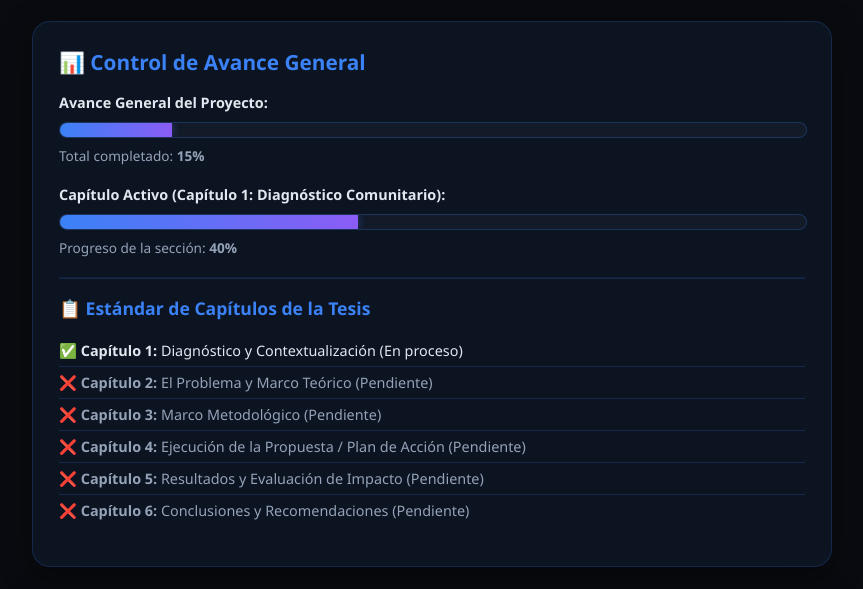
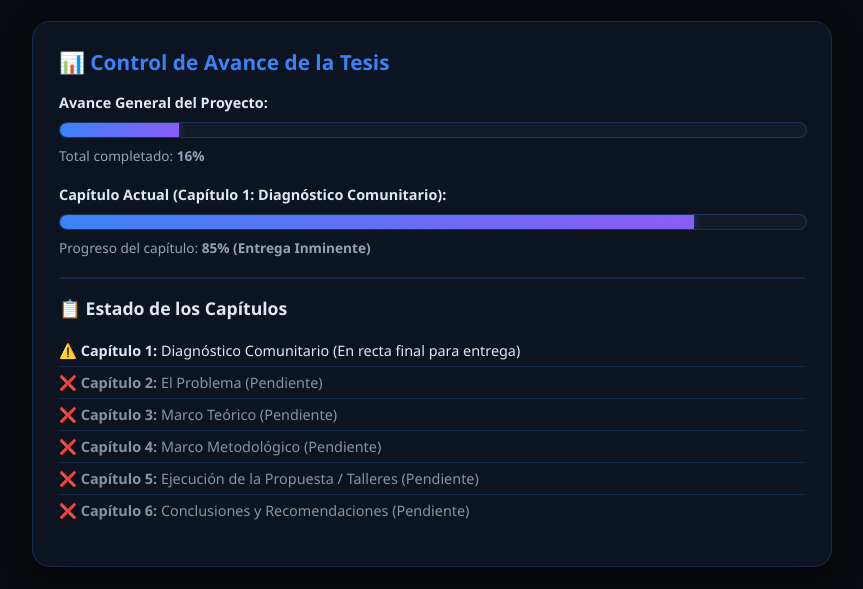
Before and after one commit to victorrios2010s15-cmyk/5toa-o, a plain HTML site: page tesis.html in a window 1280 px wide. Shown: the part 170-759 px from the top of the page, without its empty margins (208-1071 px from the left). Drawn offline with Linux system fonts and the light colour scheme.

Commit message:
Update tesis.html

```diff
--- a/tesis.html
+++ b/tesis.html
@@ -19,32 +19,32 @@
 
 <!-- 1. BARRAS DE PROGRESO (GENERAL Y POR CAPÍTULO) -->
   <section class="card">
-    <h2>📊 Control de Avance General</h2>
+    <h2>📊 Control de Avance de la Tesis</h2>
 
     <!-- Barra 1: Avance General de la Tesis -->
     <p style="margin-bottom: 5px; font-size: 0.9em;"><strong>Avance General del Proyecto:</strong></p>
     <div class="progress-container">
-      <div class="progress-bar" id="progressBarGeneral" style="width: 15%;"></div>
+      <div class="progress-bar" id="progressBarGeneral" style="width: 16%;"></div>
     </div>
-    <p class="progress-text" style="margin-bottom: 20px;">Total completado: <strong id="progressTextGeneral">15%</strong></p>
+    <p class="progress-text" style="margin-bottom: 20px;">Total completado: <strong id="progressTextGeneral">16%</strong></p>
 
     <!-- Barra 2: Avance del Capítulo Actual -->
-    <p style="margin-bottom: 5px; font-size: 0.9em;"><strong>Capítulo Activo (Capítulo 1: Diagnóstico Comunitario):</strong></p>
+    <p style="margin-bottom: 5px; font-size: 0.9em;"><strong>Capítulo Actual (Capítulo 1: Diagnóstico Comunitario):</strong></p>
     <div class="progress-container">
-      <div class="progress-bar" id="progressBarCapitulo" style="width: 40%; background: linear-gradient(90deg, #3b82f6, #8b5cf6);"></div>
+      <div class="progress-bar" id="progressBarCapitulo" style="width: 85%; background: linear-gradient(90deg, #3b82f6, #8b5cf6);"></div>
     </div>
-    <p class="progress-text" style="margin-bottom: 20px;">Progreso de la sección: <strong id="progressTextCapitulo">40%</strong></p>
+    <p class="progress-text" style="margin-bottom: 20px;">Progreso del capítulo: <strong id="progressTextCapitulo">85% (Entrega Inminente)</strong></p>
 
     <!-- Listado de Capítulos (Checklist de Estado) -->
     <hr style="border-color: var(--border-color); margin: 15px 0;">
-    <h3 style="font-size: 1.1em; color: var(--accent-blue); margin-bottom: 10px;">📋 Estándar de Capítulos de la Tesis</h3>
+    <h3 style="font-size: 1.1em; color: var(--accent-neon); margin-bottom: 10px;">📋 Estado de los Capítulos</h3>
     <ul style="list-style: none; padding: 0; font-size: 0.9em;">
-      <li style="padding: 6px 0; border-bottom: 1px solid var(--border-color);">✅ <strong>Capítulo 1:</strong> Diagnóstico y Contextualización (En proceso)</li>
-      <li style="padding: 6px 0; border-bottom: 1px solid var(--border-color); color: #94a3b8;">❌ <strong>Capítulo 2:</strong> El Problema y Marco Teórico (Pendiente)</li>
-      <li style="padding: 6px 0; border-bottom: 1px solid var(--border-color); color: #94a3b8;">❌ <strong>Capítulo 3:</strong> Marco Metodológico (Pendiente)</li>
-      <li style="padding: 6px 0; border-bottom: 1px solid var(--border-color); color: #94a3b8;">❌ <strong>Capítulo 4:</strong> Ejecución de la Propuesta / Plan de Acción (Pendiente)</li>
-      <li style="padding: 6px 0; border-bottom: 1px solid var(--border-color); color: #94a3b8;">❌ <strong>Capítulo 5:</strong> Resultados y Evaluación de Impacto (Pendiente)</li>
-      <li style="padding: 6px 0; color: #94a3b8;">❌ <strong>Capítulo 6:</strong> Conclusiones y Recomendaciones (Pendiente)</li>
+      <li style="padding: 6px 0; border-bottom: 1px solid var(--border-color);">⚠️ <strong>Capítulo 1:</strong> Diagnóstico Comunitario (En recta final para entrega)</li>
+      <li style="padding: 6px 0; border-bottom: 1px solid var(--border-color); color: #8b949e;">❌ <strong>Capítulo 2:</strong> El Problema (Pendiente)</li>
+      <li style="padding: 6px 0; border-bottom: 1px solid var(--border-color); color: #8b949e;">❌ <strong>Capítulo 3:</strong> Marco Teórico (Pendiente)</li>
+      <li style="padding: 6px 0; border-bottom: 1px solid var(--border-color); color: #8b949e;">❌ <strong>Capítulo 4:</strong> Marco Metodológico (Pendiente)</li>
+      <li style="padding: 6px 0; border-bottom: 1px solid var(--border-color); color: #8b949e;">❌ <strong>Capítulo 5:</strong> Ejecución de la Propuesta / Talleres (Pendiente)</li>
+      <li style="padding: 6px 0; color: #8b949e;">❌ <strong>Capítulo 6:</strong> Conclusiones y Recomendaciones (Pendiente)</li>
     </ul>
   </section>
 
```
